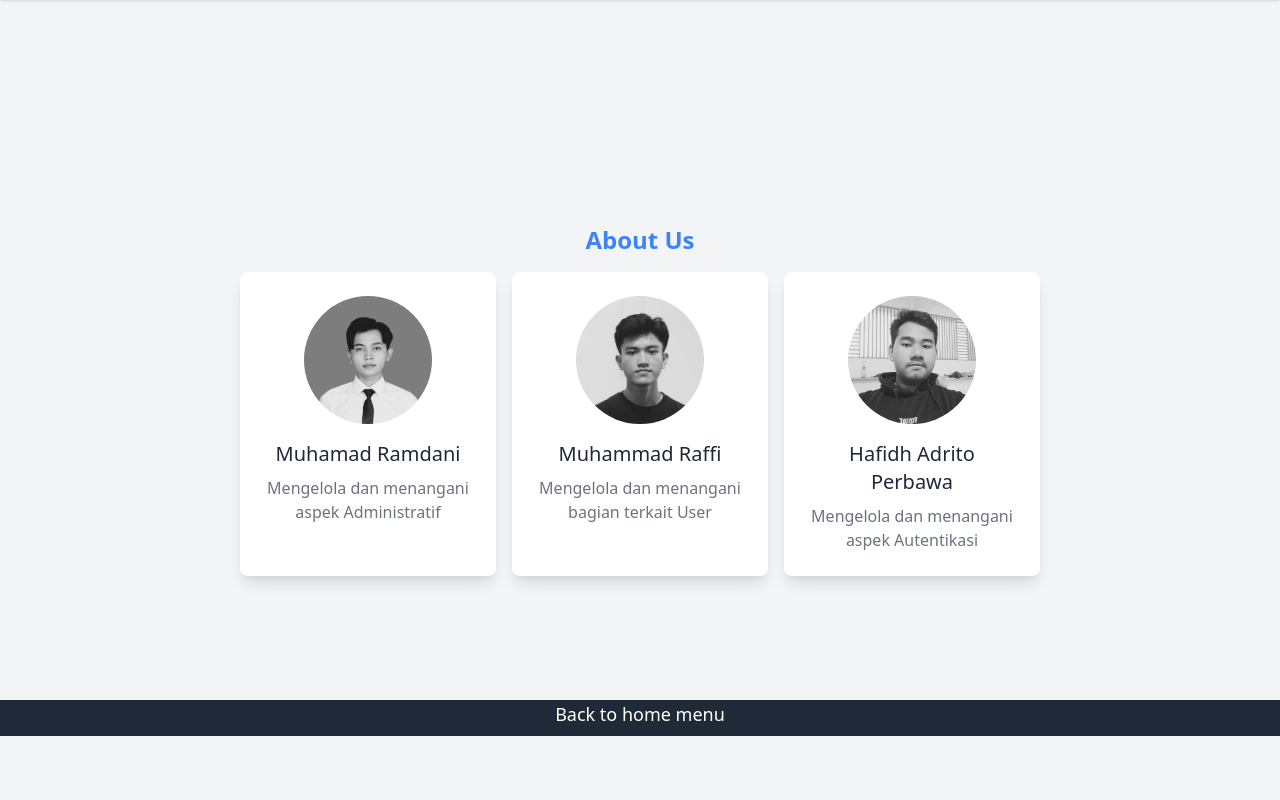
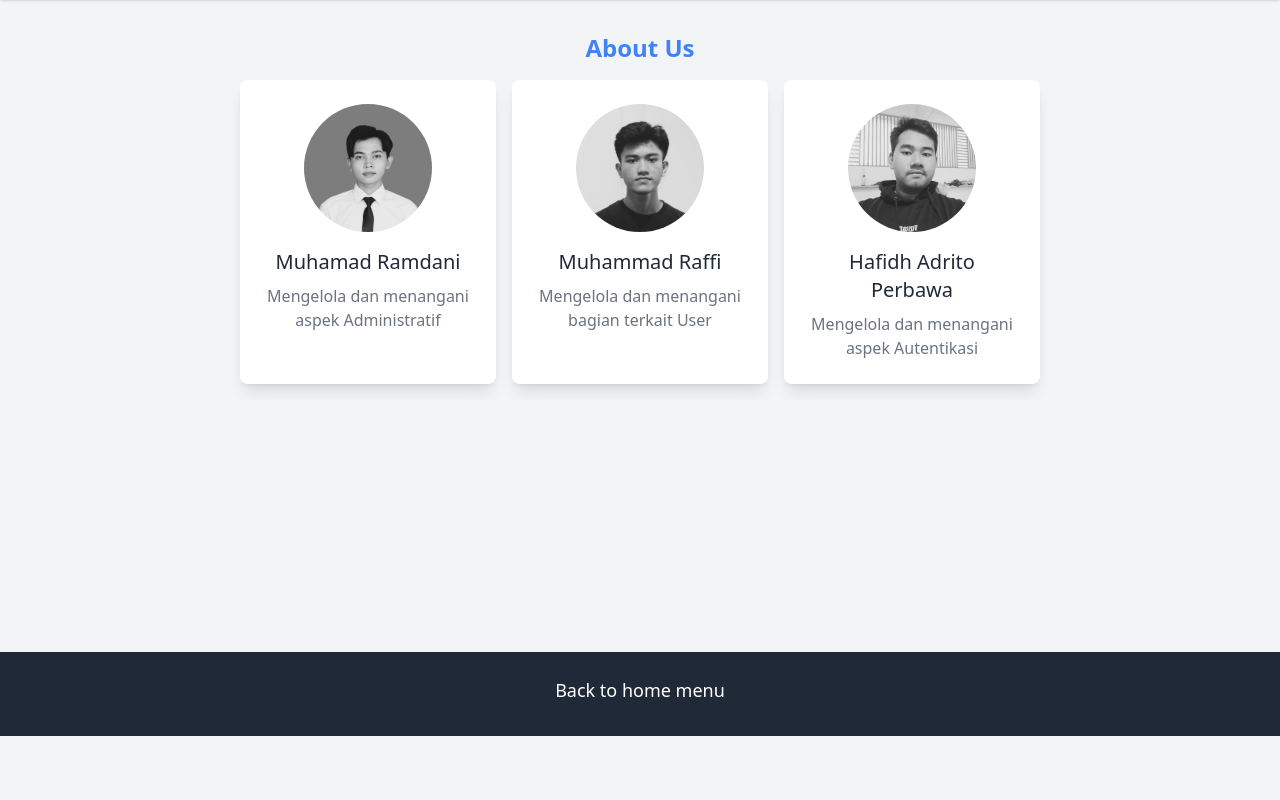
Before and after one commit to Ramdanii19/TiketinAja, a PHP site: page /user/about.php in a window 1280 px wide. Shown: the part 64-864 px from the top of the page. After the commit the page ends 800 px from the top, so only its background shows below. Run offline with PHP 8.4, Linux system fonts and the light colour scheme.

Commit message:
fix: bottom footer

```diff
--- a/src/assets/css/output.css
+++ b/src/assets/css/output.css
@@ -1091,6 +1091,10 @@ input:checked + .toggle-bg {
   position: relative;
 }
 
+.sticky {
+  position: sticky;
+}
+
 .inset-0 {
   inset: 0px;
 }
@@ -1217,10 +1221,6 @@ input:checked + .toggle-bg {
   margin-top: 1.5rem;
 }
 
-.mb-3 {
-  margin-bottom: 0.75rem;
-}
-
 .block {
   display: block;
 }
@@ -1279,6 +1279,10 @@ input:checked + .toggle-bg {
   height: 0.75rem;
 }
 
+.h-32 {
+  height: 8rem;
+}
+
 .h-4 {
   height: 1rem;
 }
@@ -1303,6 +1307,10 @@ input:checked + .toggle-bg {
   height: calc(100% - 1rem);
 }
 
+.h-auto {
+  height: auto;
+}
+
 .max-h-full {
   max-height: 100%;
 }
@@ -1357,6 +1365,10 @@ input:checked + .toggle-bg {
 
 .w-full {
   width: 100%;
+}
+
+.min-w-0 {
+  min-width: 0px;
 }
 
 .max-w-4 {
@@ -1826,6 +1838,11 @@ input:checked + .toggle-bg {
   background-color: rgb(81 69 205 / var(--tw-bg-opacity, 1));
 }
 
+.bg-red-600 {
+  --tw-bg-opacity: 1;
+  background-color: rgb(224 36 36 / var(--tw-bg-opacity, 1));
+}
+
 .bg-rose-100 {
   --tw-bg-opacity: 1;
   background-color: rgb(255 228 230 / var(--tw-bg-opacity, 1));
@@ -1868,6 +1885,11 @@ input:checked + .toggle-bg {
 
 .bg-no-repeat {
   background-repeat: no-repeat;
+}
+
+.object-cover {
+  -o-object-fit: cover;
+     object-fit: cover;
 }
 
 .p-1 {
@@ -1966,6 +1988,11 @@ input:checked + .toggle-bg {
 .py-4 {
   padding-top: 1rem;
   padding-bottom: 1rem;
+}
+
+.py-6 {
+  padding-top: 1.5rem;
+  padding-bottom: 1.5rem;
 }
 
 .py-8 {
@@ -2299,16 +2326,6 @@ input:checked + .toggle-bg {
   background-color: rgb(255 255 255 / var(--tw-bg-opacity, 1));
 }
 
-.hover\:bg-blue-700:hover {
-  --tw-bg-opacity: 1;
-  background-color: rgb(26 86 219 / var(--tw-bg-opacity, 1));
-}
-
-.hover\:text-blue-500:hover {
-  --tw-text-opacity: 1;
-  color: rgb(63 131 248 / var(--tw-text-opacity, 1));
-}
-
 .hover\:text-blue-600:hover {
   --tw-text-opacity: 1;
   color: rgb(28 100 242 / var(--tw-text-opacity, 1));
@@ -2534,6 +2551,10 @@ input:checked + .toggle-bg {
 }
 
 @media (min-width: 640px) {
+  .sm\:absolute {
+    position: absolute;
+  }
+
   .sm\:col-span-2 {
     grid-column: span 2 / span 2;
   }
--- a/src/views/user/about.php
+++ b/src/views/user/about.php
@@ -5,15 +5,17 @@ $_SESSION['role'] = isset($_SESSION["role"]) ? $_SESSION["role"] : '';
 
 <!DOCTYPE html>
 <html lang="id">
+
 <head>
   <meta charset="UTF-8">
   <meta name="viewport" content="width=device-width, initial-scale=1.0">
   <title>About Us</title>
   <link href="../../assets/css/output.css" rel="stylesheet">
 </head>
+
 <body class="bg-gray-100 text-gray-800">
-<?php include "./header.php"?>
-    <div class="min-h-screen flex justify-center items-center p-8">
+  <?php include "./header.php" ?>
+  <div class="flex justify-center items-center p-8">
     <div class="container text-center">
       <p class="font-bold text-2xl text-blue-500 mb-4">About Us</p>
 
@@ -40,7 +42,7 @@ $_SESSION['role'] = isset($_SESSION["role"]) ? $_SESSION["role"] : '';
       </div>
     </div>
   </div>
-    <footer class="absolute bottom-0 left-0 right-0 bg-gray-800 text-white py-6">
+  <footer class="sm:absolute sticky bottom-0 left-0 right-0 bg-gray-800 text-white py-6">
     <div class="max-w-screen-xl mx-auto px-4 text-center">
       <h5 class="text-lg font-medium mb-2">
         <a href="./landing.php" class="text-white hover:text-indigo-600 font-medium">
@@ -50,4 +52,5 @@ $_SESSION['role'] = isset($_SESSION["role"]) ? $_SESSION["role"] : '';
     </div>
   </footer>
 </body>
+
 </html>
```
Lines whose indentation alone changed are shown as unchanged.
